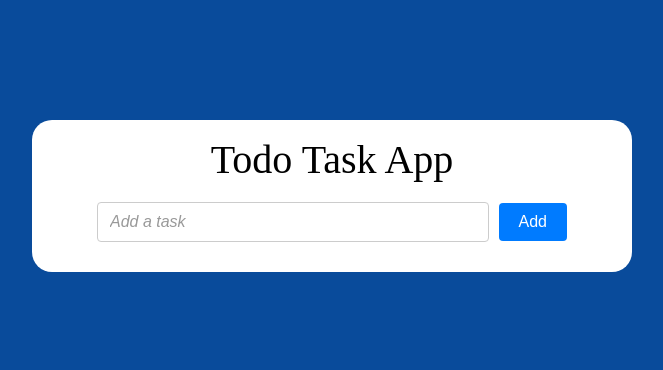
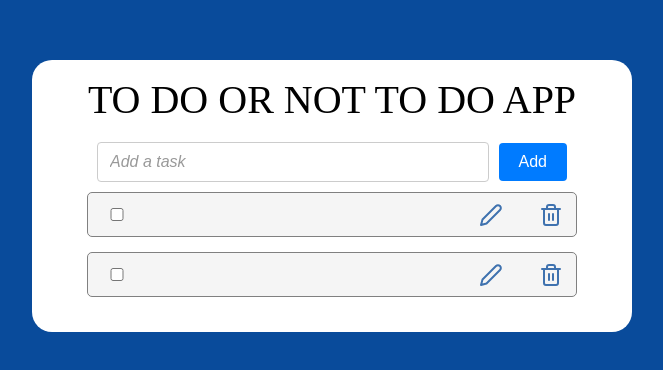
Before and after one commit to Yuliafire/todos-list, a React (Vite) app: page / in a window 1280 px wide. Shown: the part 204-574 px from the top of the page, without its empty margins (308-971 px from the left). Built offline with nearby package versions, Linux system fonts and the light colour scheme.

Commit message:
feat: implement TaskItem

```diff
--- a/src/views/app/index.tsx
+++ b/src/views/app/index.tsx
@@ -1,12 +1,24 @@
 import styles from './index.module.scss';
+import { useEffect } from 'react';
 import { AddTask } from '../components/AddTask';
 import { useToDoStore } from '../../data/store/useToDoStore';
+import { TaskItem } from '../components/TaskItem';
 
 export const App = () => {
+  const tasks = useToDoStore((state) => state.tasks);
   const createTask = useToDoStore((state) => state.createTask);
+  const updateTask = useToDoStore((state) => state.updateTask);
+  const removeTask = useToDoStore((state) => state.removeTask);
+
+  useEffect(() => {
+    createTask('');
+  }, [createTask]);
+
+
+
   return (
     <div className={styles.app}>
-      <h1 className={styles.appTitle}>Todo Task App</h1>
+      <h1 className={styles.appTitle}>TO DO OR NOT TO DO APP</h1>
       <section className={styles.appSection}>
         <AddTask
           onAdd={(title: string) => {
@@ -17,7 +29,21 @@ export const App = () => {
         />
       </section>
 
-      <section className={styles.appSection}></section>
+      <section className={styles.appSection}>
+        {!tasks.length && (
+          <p className={styles.appSectionText}>There are no tasks.</p>
+        )}
+        {tasks.map((task) => (
+          <TaskItem
+            key={task.id}
+            id={task.id}
+            title={task.title}
+            onDeleted={removeTask}
+            onCompleted={removeTask}
+            onEdit={updateTask}
+          />
+        ))}
+      </section>
     </div>
   );
 };
--- a/src/views/components/TaskItem/index.tsx
+++ b/src/views/components/TaskItem/index.tsx
@@ -0,0 +1,73 @@
+import styles from './index.module.scss';
+import { useState } from 'react';
+
+interface TaskItemProps {
+  id: string;
+  title: string;
+  onCompleted: (id: string) => void;
+  onDeleted: (id: string) => void;
+  onEdit: (id: string, value: string) => void;
+}
+
+export const TaskItem: React.FC<TaskItemProps> = ({
+  id,
+  title,
+  onCompleted,
+  onDeleted,
+  onEdit,
+}) => {
+  const [checked, setChecked] = useState(false);
+  const [edit, setEdit] = useState(false);
+  const [value, setValue] = useState(title);
+
+  return (
+    <div className={styles.inputTaskItem}>
+      <label className={styles.inputTaskItemLabel}>
+        <input
+          type="checkbox"
+          disabled={edit}
+          checked={checked}
+          className={styles.inputTaskItemCheckBox}
+          onChange={(e) => {
+            setChecked(e.target.checked);
+            if (e.target.checked) {
+              onCompleted(id);
+            }
+          }}
+        />
+        {edit ? (
+          <input
+            value={value}
+            onChange={(e) => setValue(e.target.value)}
+            className={styles.inputTaskItemTitleEdit}
+          />
+        ) : (
+          <h3 className={styles.inputTaskItemTitle}>{title}</h3>
+        )}
+      </label>
+
+      {edit ? (
+        <button
+          aria-label="Save"
+          className={styles.saveButton}
+          onClick={() => {
+            onEdit(id, value);
+            setEdit(false);
+          }}
+        />
+      ) : (
+        <button
+          aria-label="edit"
+          onClick={() => setEdit(true)}
+          className={styles.editButton}
+        />
+      )}
+
+      <button
+        aria-label="delete"
+        onClick={() => onDeleted(id)}
+        className={styles.deleteButton}
+      />
+    </div>
+  );
+};
```
